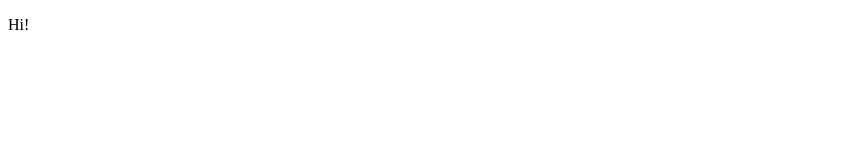
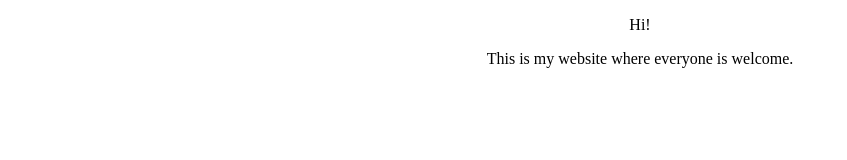
Before and after one commit to critesjosh/villageBagel2019, a plain HTML site: page index.html in a window 1280 px wide. Shown: the whole page, without its empty margins (0-847 px from the left). Drawn offline with Linux system fonts and the light colour scheme.

Commit message:
Added some text, style and a readme.md update
+ Added some index.html text
+ Added a little style (center content)
+ Updated README to include an objective

```diff
--- a/index.html
+++ b/index.html
@@ -7,8 +7,10 @@
         <meta name="viewport" content="width=device-width, initial-scale=1">
 
         <link rel="stylesheet" href="http://fonts.googleapis.com/css?family=Roboto:400,100,300,700">
+        <link rel="stylesheet" href="style.css">
     </head>
     <body>
       <p>Hi!</p>
+      <p>This is my website where everyone is welcome.</p>
     </body>
 </html>
--- /dev/null
+++ b/style.css
@@ -0,0 +1,3 @@
+body {
+  text-align: center;
+}
```
Also changed, not shown: README.md.
